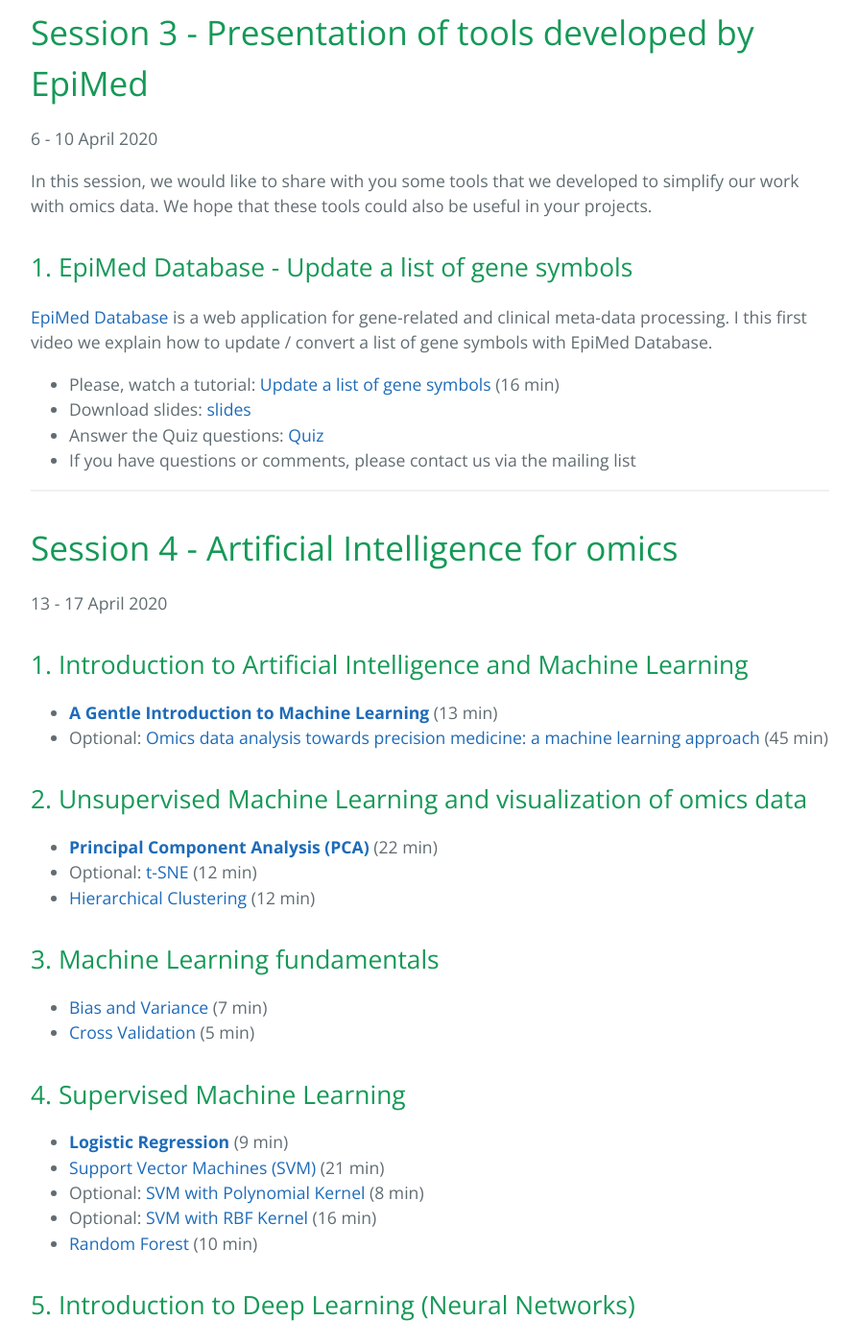
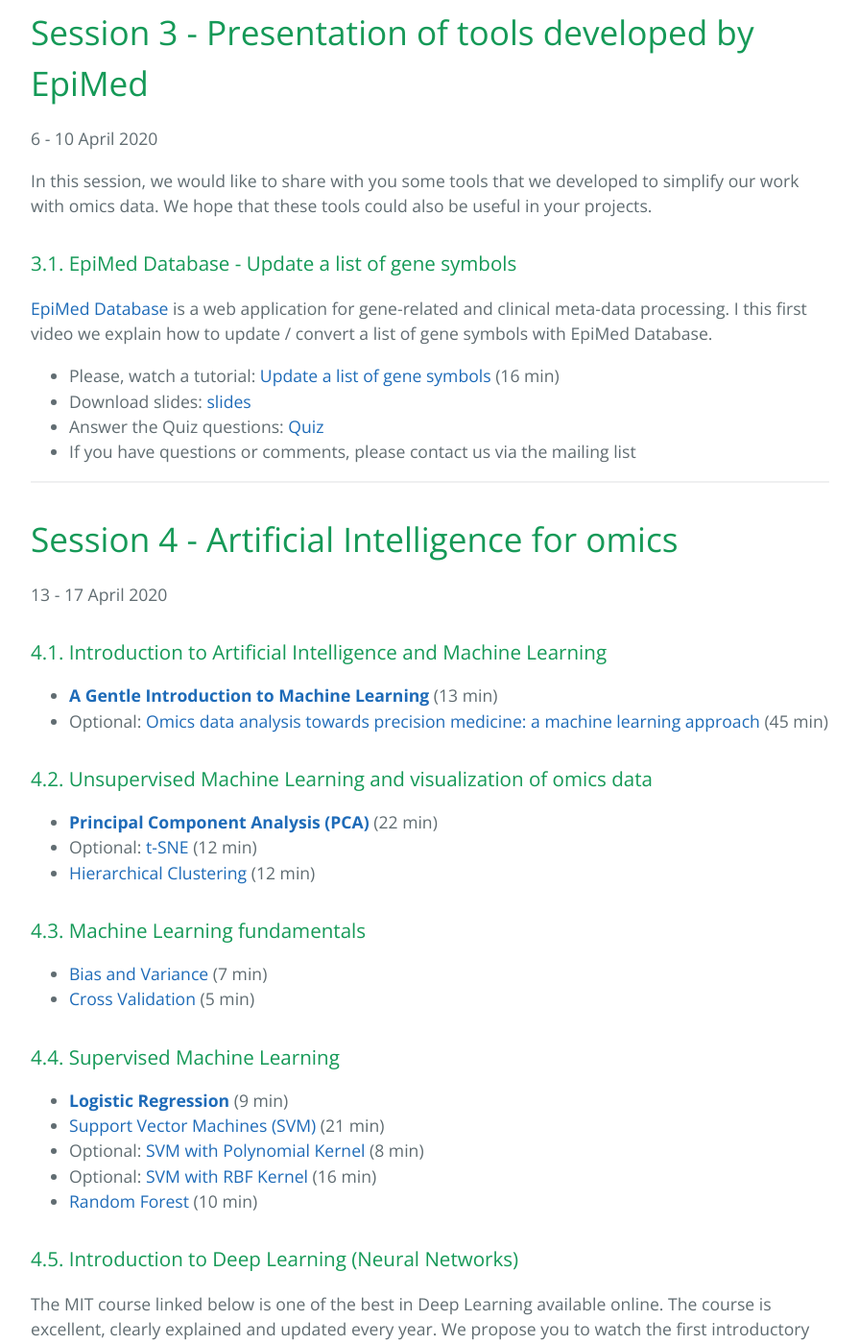
Before and after one commit to epimed/epimed.github.io, a Jekyll site: the page built from index.md, in a window 1280 px wide and 1400 px high, scrolled down 1368 px. Shown: the whole window at 96% size, without its empty margins (192-1087 px from the left). Built offline with Jekyll 4.4.1, drawn with Linux system fonts in a browser that asks for light colours.

```diff
--- a/index.md
+++ b/index.md
@@ -49,7 +49,7 @@ To go further (in French):
 
 In this session, we would like to share with you some tools that we developed to simplify our work with omics data. We hope that these tools could also be useful in your projects.
 
-## 1. EpiMed Database - Update a list of gene symbols
+### 3.1. EpiMed Database - Update a list of gene symbols
 
 <a href="http://epimed.univ-grenoble-alpes.fr/database/" target="_blank">EpiMed Database</a> is a web application for gene-related and clinical meta-data processing. I this first video we explain how to update / convert a list of gene symbols with EpiMed Database.
 
@@ -64,27 +64,27 @@ In this session, we would like to share with you some tools that we developed to
 
 13 - 17 April 2020
 
-## 1. Introduction to Artificial Intelligence and Machine Learning
+### 4.1. Introduction to Artificial Intelligence and Machine Learning
 * <a href="https://www.youtube.com/watch?v=Gv9_4yMHFhI" target="_blank">**A Gentle Introduction to Machine Learning**</a> (13 min)
 * Optional: <a href="https://www.youtube.com/watch?v=mWlxpvsli0s" target="_blank">Omics data analysis towards precision medicine: a machine learning approach</a> (45 min)
 
-## 2. Unsupervised Machine Learning and visualization of omics data
+### 4.2. Unsupervised Machine Learning and visualization of omics data
 * <a href="https://www.youtube.com/watch?v=FgakZw6K1QQ" target="_blank">**Principal Component Analysis (PCA)**</a> (22 min)
 * Optional: <a href="https://www.youtube.com/watch?v=NEaUSP4YerM" target="_blank">t-SNE</a> (12 min)
 * <a href="https://www.youtube.com/watch?v=7xHsRkOdVwo" target="_blank">Hierarchical Clustering</a> (12 min)
 
-## 3. Machine Learning fundamentals
+### 4.3. Machine Learning fundamentals
 * <a href="https://www.youtube.com/watch?v=EuBBz3bI-aA" target="_blank">Bias and Variance</a> (7 min)
 * <a href="https://www.youtube.com/watch?v=fSytzGwwBVw" target="_blank">Cross Validation</a> (5 min)
 
-## 4. Supervised Machine Learning
+### 4.4. Supervised Machine Learning
 * <a href="https://www.youtube.com/watch?v=yIYKR4sgzI8" target="_blank">**Logistic Regression**</a> (9 min)
 * <a href="https://www.youtube.com/watch?v=efR1C6CvhmE" target="_blank">Support Vector Machines (SVM)</a> (21 min)
 * Optional: <a href="https://www.youtube.com/watch?v=Toet3EiSFcM" target="_blank">SVM with Polynomial Kernel</a> (8 min)
 * Optional: <a href="https://www.youtube.com/watch?v=Qc5IyLW_hns" target="_blank">SVM with RBF Kernel</a> (16 min)
 * <a href="https://www.youtube.com/watch?v=J4Wdy0Wc_xQ" target="_blank">Random Forest</a> (10 min)
 
-## 5. Introduction to Deep Learning (Neural Networks)
+### 4.5. Introduction to Deep Learning (Neural Networks)
 
 The MIT course linked below is one of the best in Deep Learning available online. The course is excellent, clearly explained and updated every year. We propose you to watch the first introductory lecture. Nevertheless, if you are interested in Neural Networks, we highly recommend you to follow the entire course.
 
```
